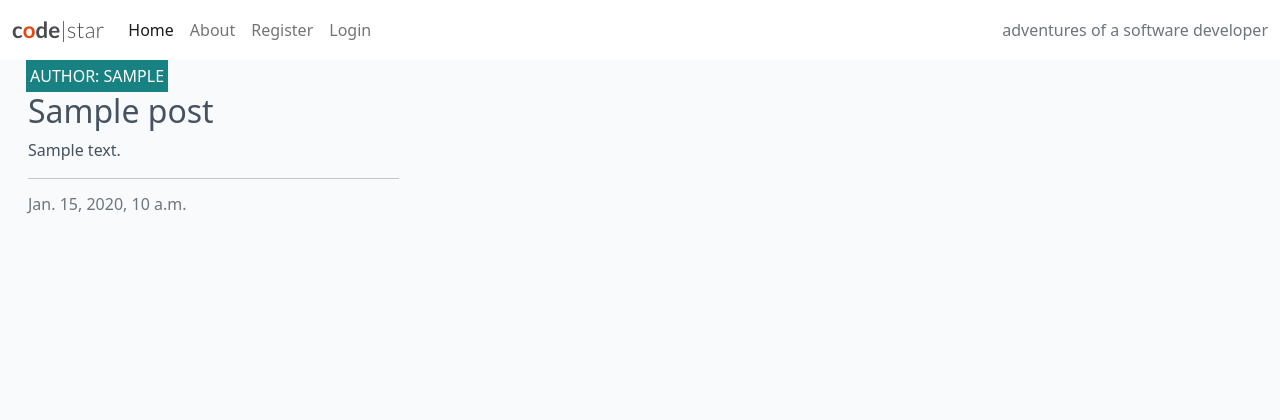
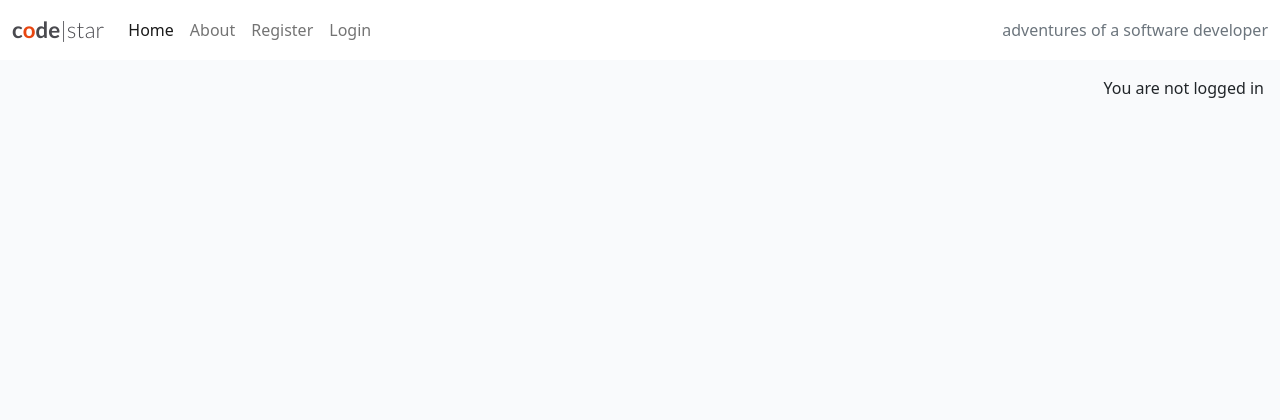
Before and after one commit to fgit-24/django-blog, a Django app: page / in a window 1280 px wide. Shown: the top 420 px of the page. Run offline with Django 4.2, Linux system fonts and the light colour scheme; tables that the repository leaves empty hold one stand-in row (values such as "Sample post").

Commit message:
Add lmessage for login

```diff
--- a/templates/base.html
+++ b/templates/base.html
@@ -81,11 +81,11 @@
     </nav>
 
     <main class="flex-shrink-0 main-bg">
-
-        {% block content %}
-        <!-- Content Goes here -->
-        {% endblock content %}
-
+        {% if user.is_authenticated %}
+        <p class="text-end m-3">You are logged in as {{ user }}</p>
+        {% else %}
+        <p class="text-end m-3">You are not logged in</p>
+        {% endif %}
     </main>
 
     <!-- Footer -->
```
